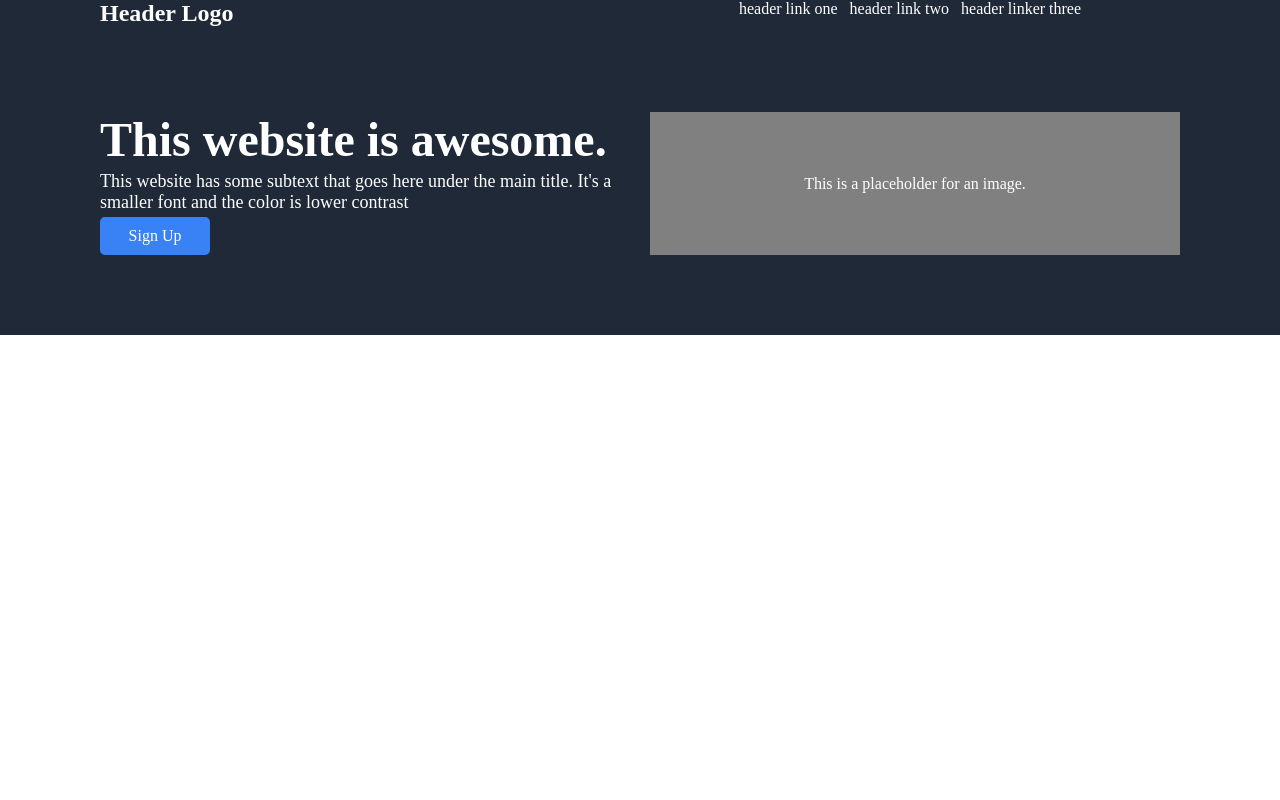
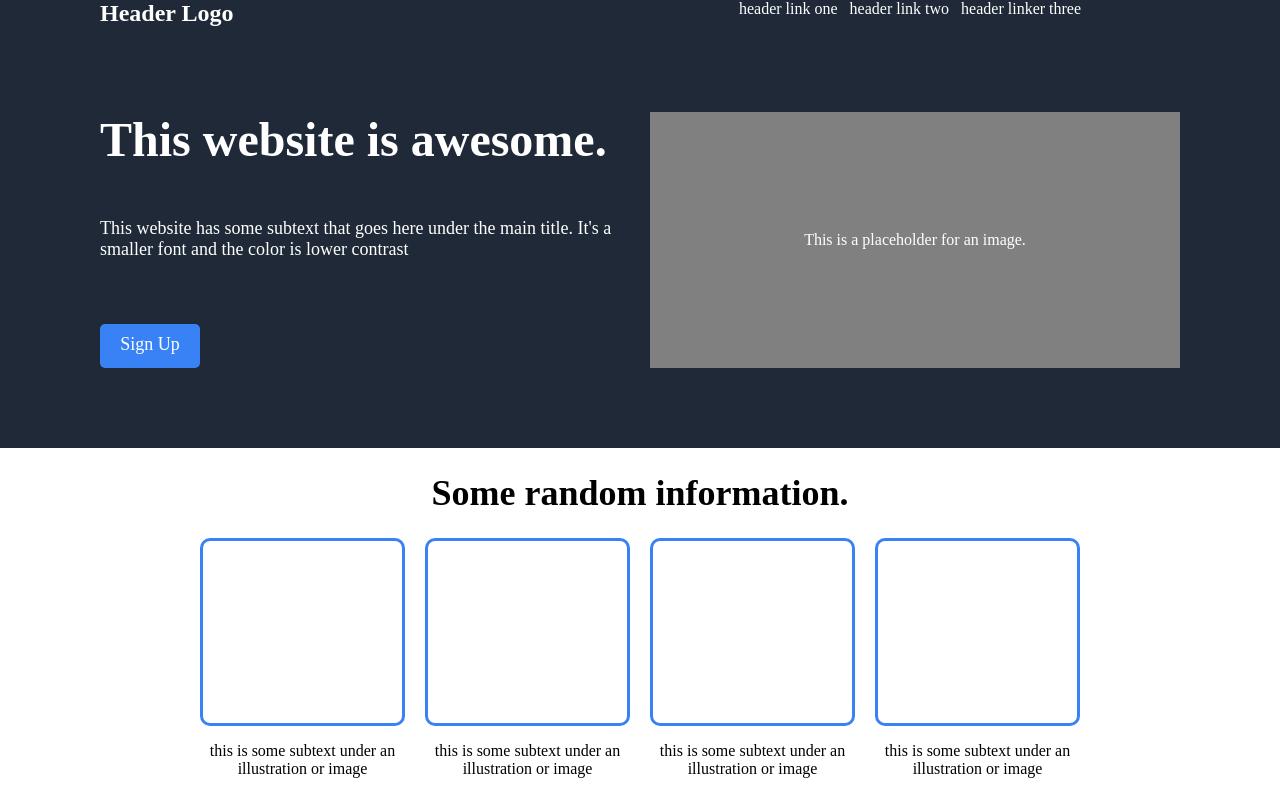
Before and after one commit to JulianJechart/Project-Landing-Page, a plain HTML site: page index.html in a window 1280 px wide. Drawn offline with Linux system fonts and the light colour scheme.

Commit message:
Add Random Information to webpage

```diff
--- a/index.html
+++ b/index.html
@@ -16,15 +16,34 @@
             <a>header linker three</a>
         </div>
     </div>
-    <div style="padding-bottom: 80px; display: flex; justify-content: center; gap: 20px; background-color: #1f2937; padding-top: 80px;">
+    <div style="height: 256px; padding-bottom: 80px; display: flex; justify-content: center; gap: 20px; background-color: #1f2937; padding-top: 80px;">
         <div style="gap: 4px; padding-left: 100px; display: flex; flex: 1; flex-direction: column;">
             <p style="margin: 0; flex: 3; font-size: 48px; color: white; font-weight: 900;">This website is awesome.</p>
             <p style="margin: 0; flex: 3; font-size: 18px; color: white;">This website has some subtext that goes here under the main title. It's a smaller font and the color is lower contrast</p>
-            <p style="margin: 0; text-align: center; width: 90px; padding: 10px 10px 10px 10px; border-radius: 5px; flex: 2; color: white; background-color: #3882f6;">Sign Up</button>
+            <p style="margin: 0; font-size: 18px; text-align: center; width: 90px; padding: 10px 5px 0px 5px; border-radius: 5px; flex: 1; color: white; background-color: #3882f6;">Sign Up</button>
         </div>
         <div style="display: flex; background-color: gray; margin-right: 100px; flex: 1; align-items: center;">
             <p style="flex: 1; text-align: center; vertical-align: middle; margin: 0; color: white;">This is a placeholder for an image.</p>
         </div>
     </div>
+    <h1 style="text-align: center; font-size: 36px; font-weight: extra-bold;"">Some random information.</h1>
+    <div style="padding-bottom: 80px; text-align: center; height: 256px; padding: 0px 200px 0px 200px; display: flex; gap: 20px; justify-content: center;">
+        <div style="flex: 1; display: flex; flex-direction: column;">
+            <div style="border-radius: 10px; border: 3px solid #3882f6; flex: 10;"></div>
+            <p style="flex: 1">this is some subtext under an illustration or image</p>
+        </div>
+        <div style="flex: 1; display: flex; flex-direction: column;">
+            <div style="border-radius: 10px; border: 3px solid #3882f6; flex: 10;"></div>
+            <p style="flex: 1">this is some subtext under an illustration or image</p>
+        </div>
+        <div style="flex: 1; display: flex; flex-direction: column;">
+            <div style="border-radius: 10px; border: 3px solid #3882f6; flex: 10;"></div>
+            <p style="flex: 1">this is some subtext under an illustration or image</p>
+        </div>
+        <div style="flex: 1; display: flex; flex-direction: column;">
+            <div style="border-radius: 10px; border: 3px solid #3882f6; flex: 10;"></div>
+            <p style="flex: 1">this is some subtext under an illustration or image</p>
+        </div>
+    </div>
 </body>
 </html>
```
